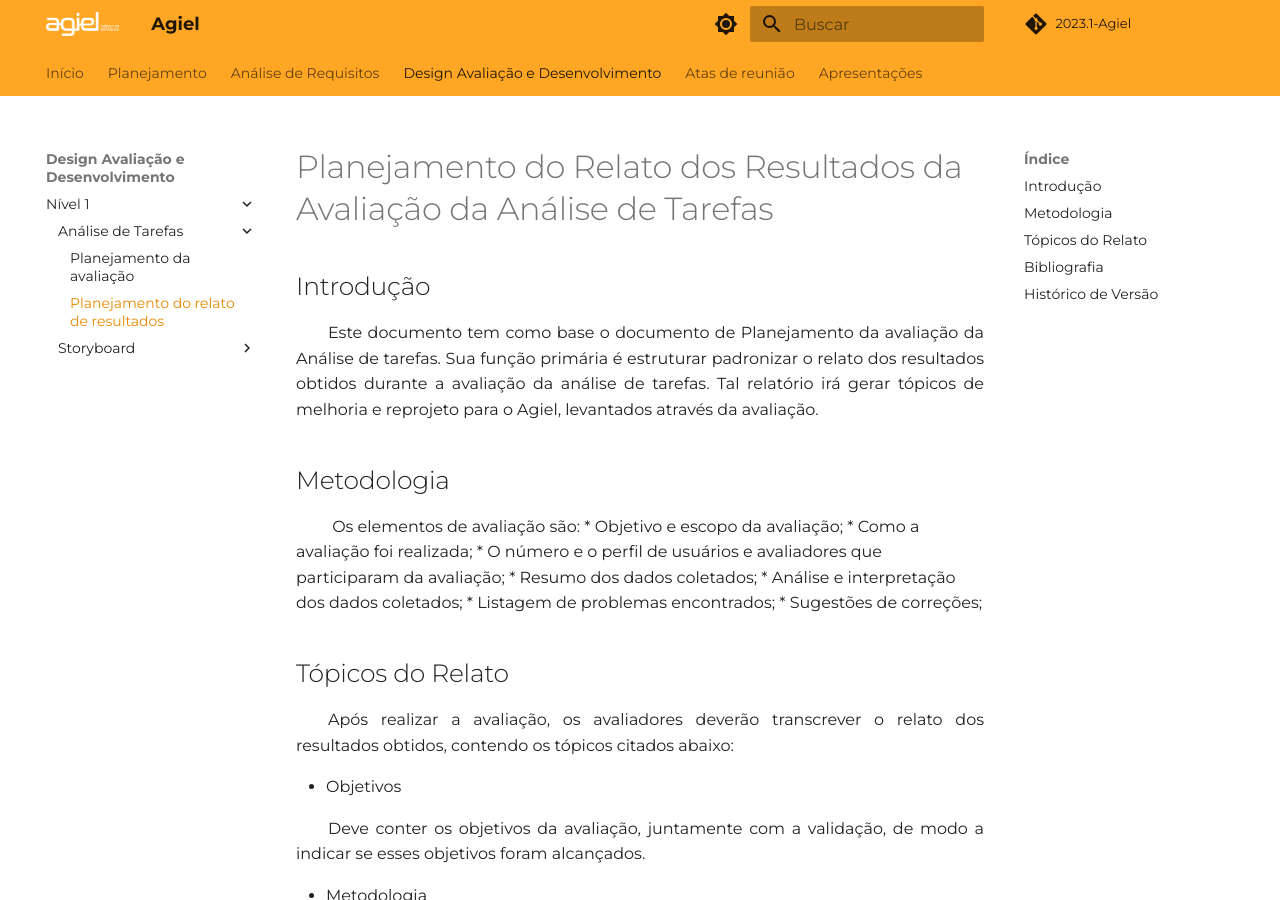
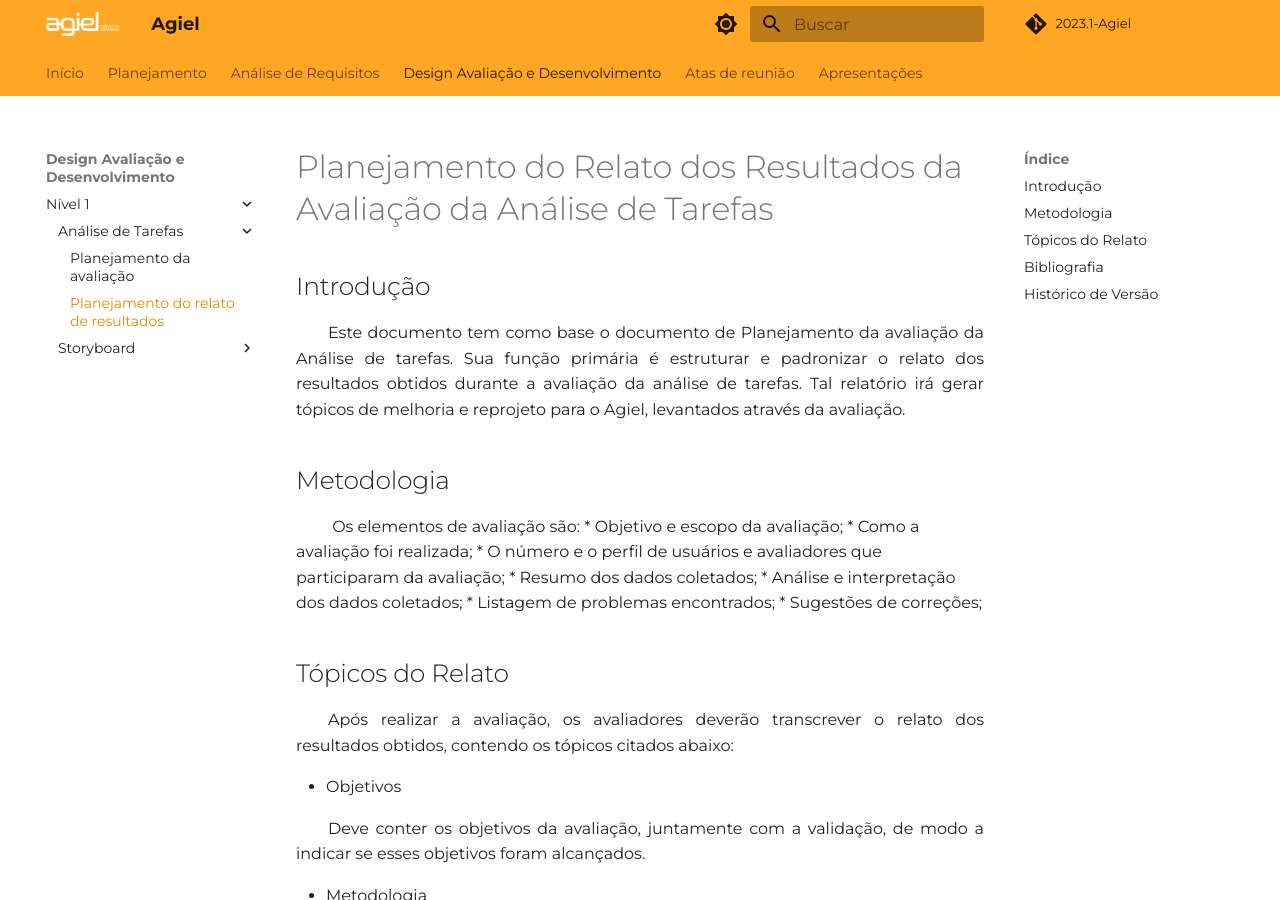
Before and after one commit to Interacao-Humano-Computador/2023.1-Agiel, an MkDocs documentation site: the page built from docs/desenvolvimento/tarefas/planejamento_resultado_tarefas.md, in a window 1280 px wide and 900 px high. Built offline with MkDocs 1.6.1 and Material for MkDocs 9.7.7, drawn with Linux system fonts in a browser that asks for light colours; some web fonts are replaced; comment, search, counter and statistics services are not loaded.

Commit message:
docs: correcoes estruturais

```diff
--- a/docs/desenvolvimento/tarefas/planejamento_resultado_tarefas.md
+++ b/docs/desenvolvimento/tarefas/planejamento_resultado_tarefas.md
@@ -2,7 +2,7 @@
 
 ## Introdução
 <p align="justify">
-&emsp;&emsp;Este documento tem como base o documento de Planejamento da avaliação da Análise de tarefas. Sua função primária é estruturar padronizar o relato dos resultados obtidos durante a avaliação da análise de tarefas. Tal relatório irá gerar tópicos de melhoria e reprojeto para o Agiel, levantados através da avaliação.
+&emsp;&emsp;Este documento tem como base o documento de Planejamento da avaliação da Análise de tarefas. Sua função primária é estruturar e padronizar o relato dos resultados obtidos durante a avaliação da análise de tarefas. Tal relatório irá gerar tópicos de melhoria e reprojeto para o Agiel, levantados através da avaliação.
 </p>
 
 ## Metodologia
```
